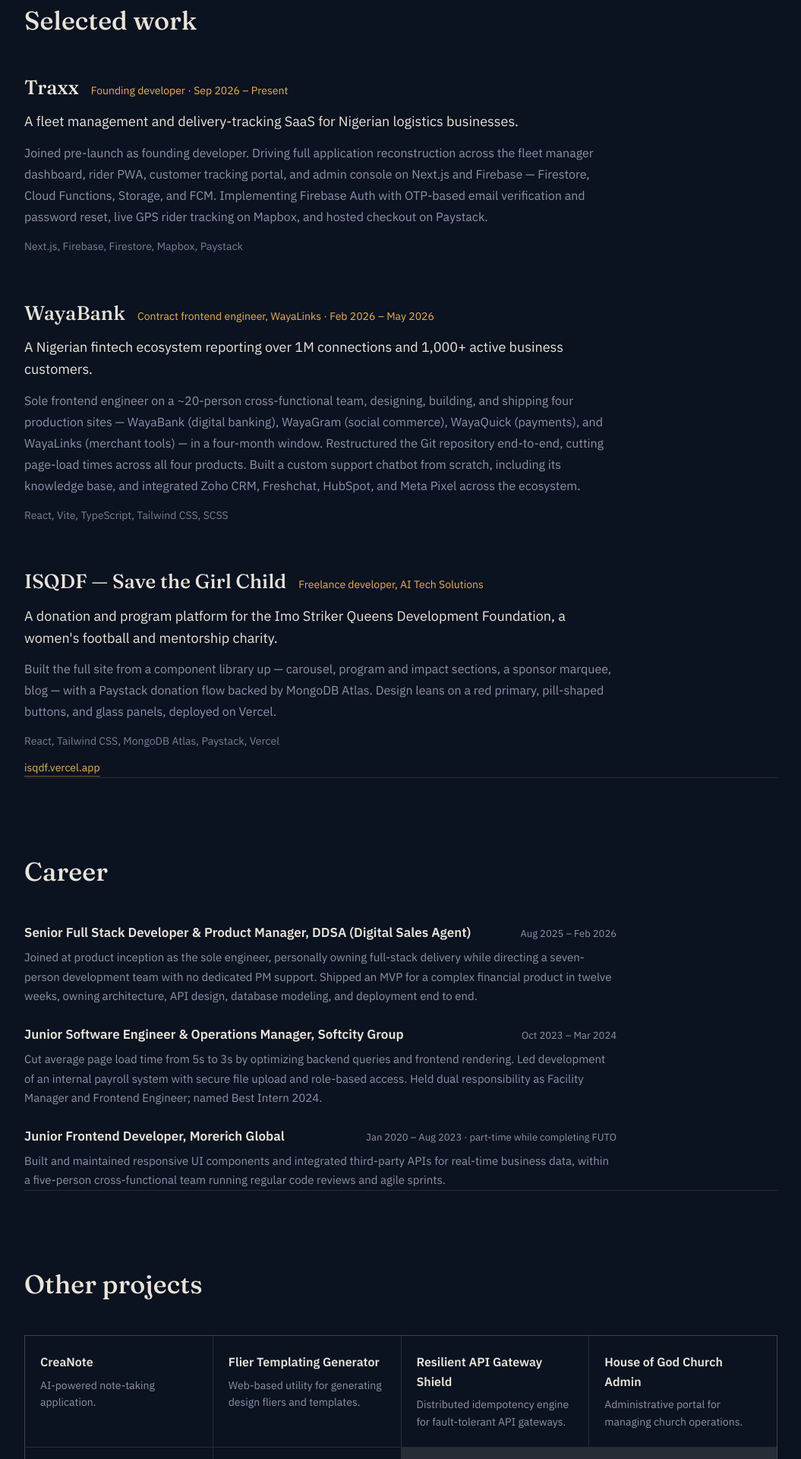
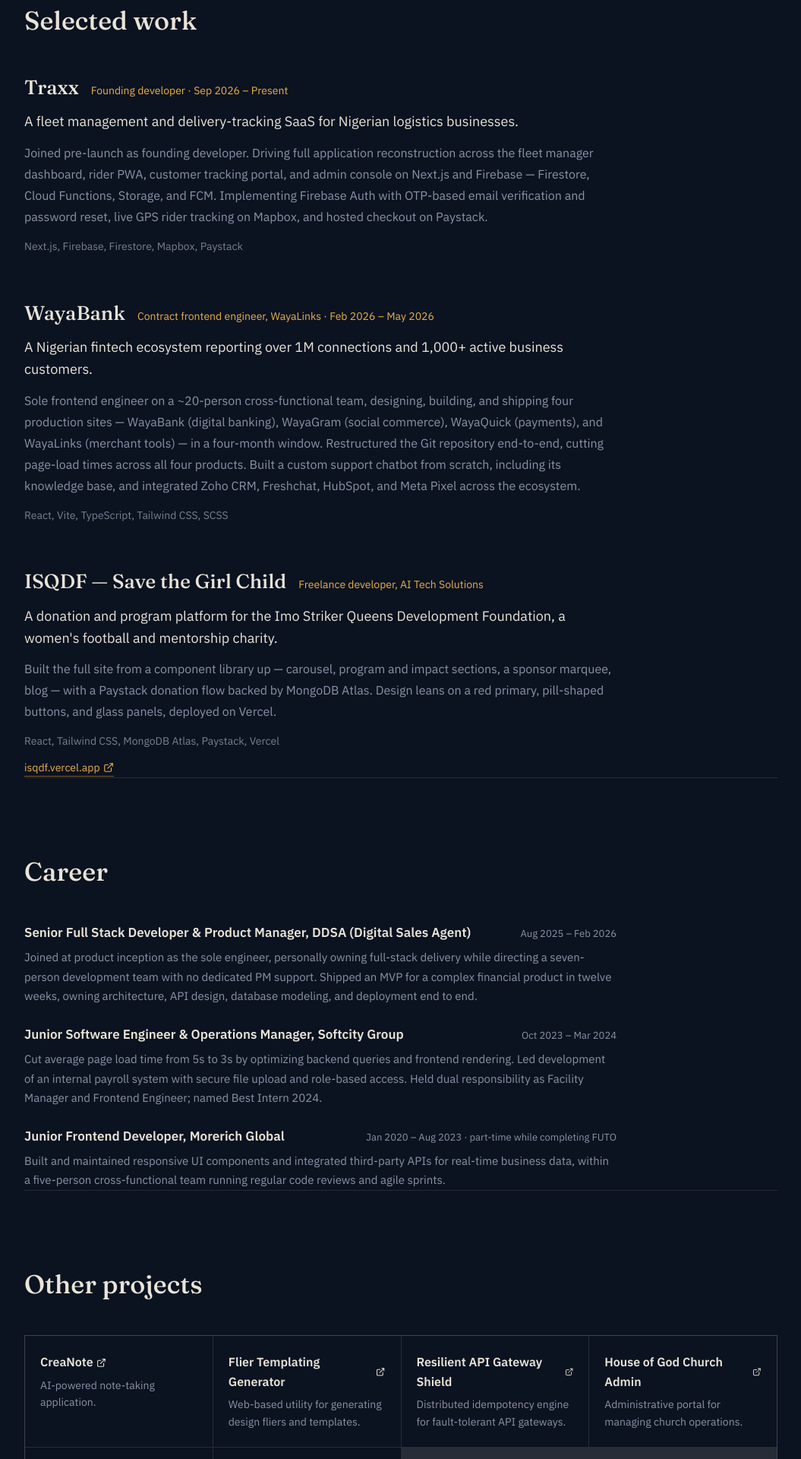
Before and after one commit to abrahamisaiah129/abrahamisaiah129.github.io, a Next.js app: page / in a window 1280 px wide. Shown: the part 880-2800 px from the top of the page at 76% size, without its empty margins (112-1167 px from the left). Built offline with nearby package versions, Linux system fonts and the light colour scheme.

Commit message:
Add animations, react-icons, and glassmorphism nav

```diff
--- /dev/null
+++ b/app/AnimatedSection.tsx
@@ -0,0 +1,31 @@
+"use client";
+
+import { motion } from "framer-motion";
+import { ReactNode } from "react";
+
+interface AnimatedSectionProps {
+  children: ReactNode;
+  className?: string;
+  id?: string;
+  delay?: number;
+}
+
+export default function AnimatedSection({
+  children,
+  className,
+  id,
+  delay = 0,
+}: AnimatedSectionProps) {
+  return (
+    <motion.section
+      id={id}
+      className={className}
+      initial={{ opacity: 0, y: 30 }}
+      whileInView={{ opacity: 1, y: 0 }}
+      viewport={{ once: true, margin: "-100px" }}
+      transition={{ duration: 0.6, delay, ease: "easeOut" }}
+    >
+      {children}
+    </motion.section>
+  );
+}
--- a/app/page.module.css
+++ b/app/page.module.css
@@ -10,7 +10,9 @@
   position: sticky;
   top: 0;
   z-index: 100;
-  background: var(--bg);
+  background: color-mix(in srgb, var(--bg) 85%, transparent);
+  backdrop-filter: blur(12px);
+  -webkit-backdrop-filter: blur(12px);
   padding: 16px 0;
   border-bottom: 1px solid var(--line);
   margin-bottom: 24px;
@@ -213,7 +215,8 @@
 }
 
 .projectLink {
-  display: inline-block;
+  display: inline-flex;
+  align-items: center;
   margin-top: 12px;
   font-size: 14px;
   color: var(--accent);
@@ -287,6 +290,8 @@
 }
 
 .publicProjectName {
+  display: flex;
+  align-items: center;
   font-size: 16px;
   font-weight: 600;
   color: var(--ink);
@@ -384,6 +389,8 @@
 }
 
 .contactLinks a {
+  display: inline-flex;
+  align-items: center;
   text-decoration: none;
   border-bottom: 1px solid var(--line);
   padding-bottom: 2px;
--- a/app/page.tsx
+++ b/app/page.tsx
@@ -7,6 +7,8 @@
   skills,
 } from "@/content";
 import styles from "./page.module.css";
+import AnimatedSection from "./AnimatedSection";
+import { FiGithub, FiLinkedin, FiMail, FiPhone, FiExternalLink } from "react-icons/fi";
 
 export default function Home() {
   return (
@@ -22,7 +24,7 @@
         </div>
       </nav>
 
-      <section className={styles.hero}>
+      <AnimatedSection className={styles.hero} delay={0.1}>
         <div className={styles.heroText}>
           <p className={styles.kicker}>{profile.role} · {profile.location}</p>
           <h1 className={styles.heroLine}>{profile.tagline}</h1>
@@ -41,9 +43,9 @@
             height={220}
           />
         </div>
-      </section>
+      </AnimatedSection>
 
-      <section id="work" className={styles.work}>
+      <AnimatedSection id="work" className={styles.work} delay={0.2}>
         <h2 className={styles.sectionHeading}>Selected work</h2>
         <div className={styles.projectList}>
           {projects.map((project) => (
@@ -65,15 +67,15 @@
                   target="_blank"
                   rel="noreferrer"
                 >
-                  {project.link.replace("https://", "")}
+                  {project.link.replace("https://", "")} <FiExternalLink style={{ marginLeft: "4px" }} />
                 </a>
               )}
             </article>
           ))}
         </div>
-      </section>
+      </AnimatedSection>
 
-      <section id="experience" className={styles.experience}>
+      <AnimatedSection id="experience" className={styles.experience} delay={0.1}>
         <h2 className={styles.sectionHeading}>Career</h2>
         <div className={styles.experienceList}>
           {experience.map((role) => (
@@ -88,9 +90,9 @@
             </article>
           ))}
         </div>
-      </section>
+      </AnimatedSection>
 
-      <section id="projects" className={styles.publicProjects}>
+      <AnimatedSection id="projects" className={styles.publicProjects} delay={0.1}>
         <h2 className={styles.sectionHeading}>Other projects</h2>
         <div className={styles.publicProjectGrid}>
           {publicProjects.map((project) => (
@@ -101,16 +103,18 @@
               target="_blank"
               rel="noreferrer"
             >
-              <p className={styles.publicProjectName}>{project.name}</p>
+              <p className={styles.publicProjectName}>
+                {project.name} <FiExternalLink style={{ marginLeft: "4px", fontSize: "0.8em" }} />
+              </p>
               <p className={styles.publicProjectDescription}>
                 {project.description}
               </p>
             </a>
           ))}
         </div>
-      </section>
+      </AnimatedSection>
 
-      <section id="client-work" className={styles.clientWork}>
+      <AnimatedSection id="client-work" className={styles.clientWork} delay={0.1}>
         <h2 className={styles.sectionHeading}>Client work</h2>
         <div className={styles.clientProjectList}>
           {clientProjects.map((project) => (
@@ -129,35 +133,43 @@
             </div>
           ))}
         </div>
-      </section>
+      </AnimatedSection>
 
-      <section id="about" className={styles.about}>
+      <AnimatedSection id="about" className={styles.about} delay={0.1}>
         <h2 className={styles.sectionHeading}>About</h2>
         <p className={styles.aboutText}>{profile.summary}</p>
         <p className={styles.aboutText}>{profile.education}</p>
         <p className={styles.skillsText}>{skills.join(" · ")}</p>
-      </section>
+      </AnimatedSection>
 
-      <section id="contact" className={styles.contact}>
+      <AnimatedSection id="contact" className={styles.contact} delay={0.1}>
         <h2 className={styles.sectionHeading}>Get in touch</h2>
         <p className={styles.contactText}>
           Open to fintech and product engineering roles, and select freelance
           builds through AI Tech Solutions.
         </p>
         <div className={styles.contactLinks}>
-          <a href={`mailto:${profile.email}`}>{profile.email}</a>
-          <a href={`tel:${profile.phone.replace(/\s/g, "")}`}>{profile.phone}</a>
+          <a href={`mailto:${profile.email}`}>
+            <FiMail style={{ marginRight: "6px" }} />
+            {profile.email}
+          </a>
+          <a href={`tel:${profile.phone.replace(/\s/g, "")}`}>
+            <FiPhone style={{ marginRight: "6px" }} />
+            {profile.phone}
+          </a>
           <a href={profile.github} target="_blank" rel="noreferrer">
+            <FiGithub style={{ marginRight: "6px" }} />
             GitHub
           </a>
           <a href={profile.linkedin} target="_blank" rel="noreferrer">
+            <FiLinkedin style={{ marginRight: "6px" }} />
             LinkedIn
           </a>
         </div>
         <p className={styles.footer}>
           {profile.name} · {new Date().getFullYear()}
         </p>
-      </section>
+      </AnimatedSection>
     </main>
   );
 }
--- a/package.json
+++ b/package.json
@@ -11,7 +11,9 @@
   "dependencies": {
     "next": "16.3.6",
     "react": "^19.1.0",
-    "react-dom": "^19.1.0"
+    "react-dom": "^19.1.0",
+    "react-icons": "^5.0.0",
+    "framer-motion": "^11.0.0"
   },
   "devDependencies": {
     "typescript": "^5.5.4",
```
